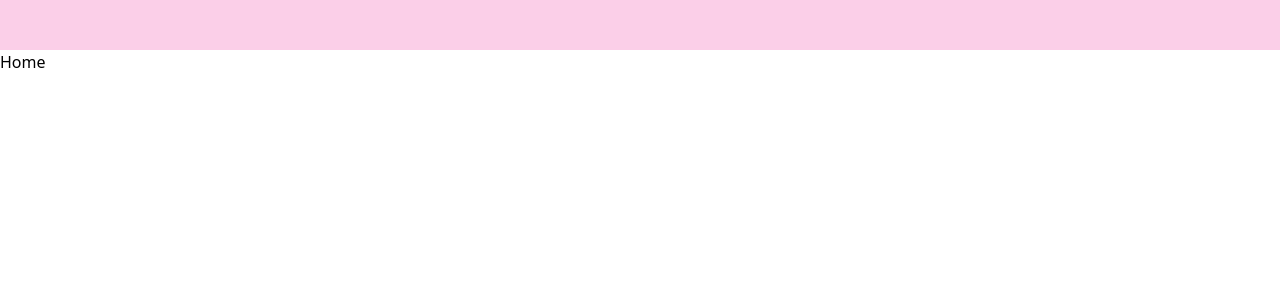
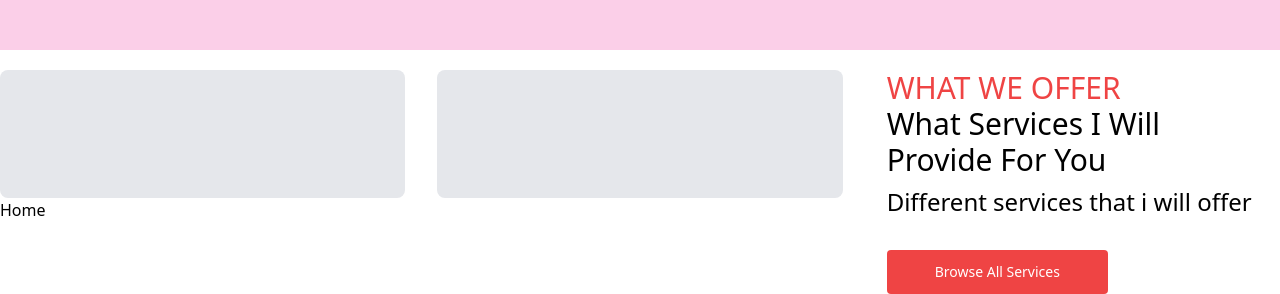
Before and after one commit to gashnick/my-portifolio-web, a React (Vite) app: page / in a window 1280 px wide. Shown: the part 642-936 px from the top of the page. Before the commit the page ends 800 px from the top, so only its background shows below. Built offline with nearby package versions, Linux system fonts and the light colour scheme.

Commit message:
create services component

```diff
--- a/src/App.jsx
+++ b/src/App.jsx
@@ -2,11 +2,13 @@ import { BrowserRouter, Routes, Route } from "react-router-dom";
 import React from "react";
 import Header from "./components/Header";
 import Home from "./pages/Home";
+import Services from "./components/Services";
 
 export default function App() {
   return (
     <BrowserRouter>
       <Header />
+      <Services />
       <Routes>
         <Route path="/" element={<Home />} />
       </Routes>
--- /dev/null
+++ b/src/components/Services.jsx
@@ -0,0 +1,27 @@
+import React from "react";
+
+export default function Services() {
+  return (
+    <div className="grid grid-cols-1 gap-4 lg:grid-cols-3 lg:gap-8 mt-5">
+      <div className="h-32 rounded-lg bg-gray-200"></div>
+      <div className="h-32 rounded-lg bg-gray-200"></div>
+      <div className="h-32 mx-3">
+        <h3 className="text-2xl lg:text-3xl text-red-500 uppercase">
+          What we offer
+        </h3>
+        <h2 className="text-2xl lg:text-3xl capitalize">
+          What services i will provide for you
+        </h2>
+        <p className="text-1xl lg:text-2xl mt-2">
+          Different services that i will offer
+        </p>
+        <a
+          href="#"
+          className="mt-8 inline-block rounded bg-red-500 px-12 py-3 text-sm font-medium text-white transition hover:bg-indigo-700 focus:outline-none focus:ring focus:ring-yellow-400"
+        >
+          Browse All Services
+        </a>
+      </div>
+    </div>
+  );
+}
```
